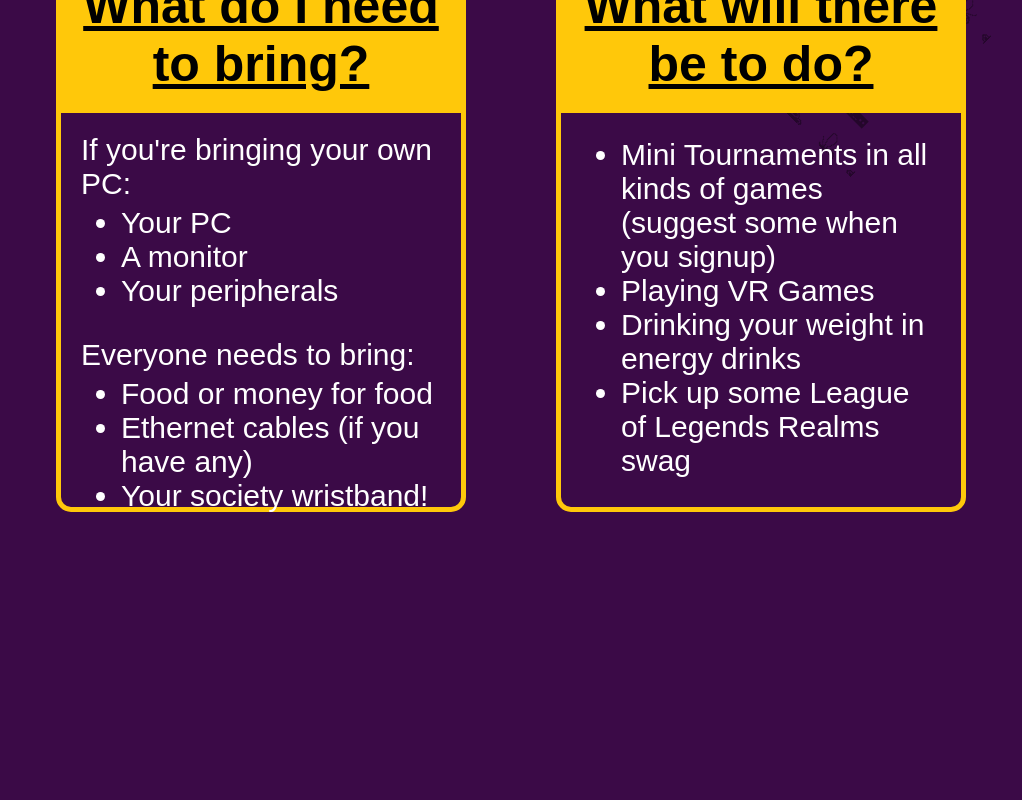
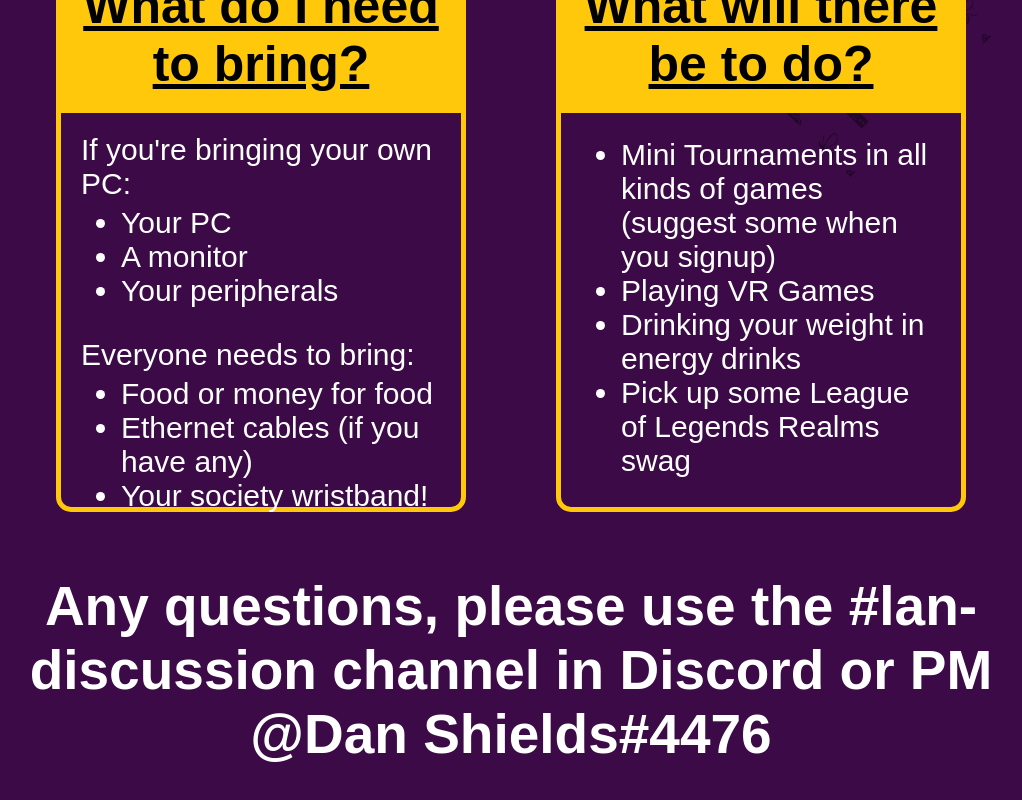
Before and after one commit to UoMEsports/UoM-LAN, a Vue app: page / in a window 1280 px wide. Shown: the part 1694-2494 px from the top of the page, without its empty margins (129-1151 px from the left). Before the commit the page ends 2397 px from the top, so only its background shows below. Built offline with nearby package versions, Linux system fonts and the light colour scheme; a web font is replaced by a local one.

Commit message:
feat: add questions help text

```diff
--- a/src/views/Home.vue
+++ b/src/views/Home.vue
@@ -54,6 +54,8 @@
           <li>Pick up some League of Legends Realms swag</li>
         </ul>
       </InfoPanel>
+
+      <h1 class="questions uom-font">Any questions, please use the #lan-discussion channel in Discord or PM @Dan Shields#4476</h1>
     </div>
   </div>
 </template>
@@ -97,9 +99,10 @@
   display: flex;
   flex-wrap: wrap;
   justify-content: space-around;
-}
 
-.su-button {
-  margin-bottom: 20px;
+  .questions {
+    font-size: 55px;
+    text-align: center;
+  }
 }
 </style>
```
